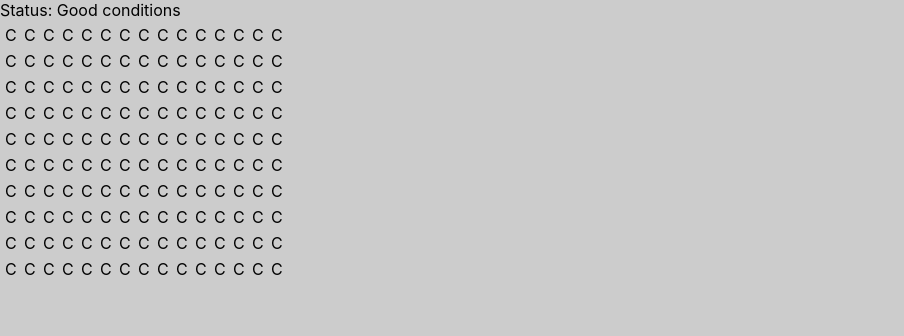
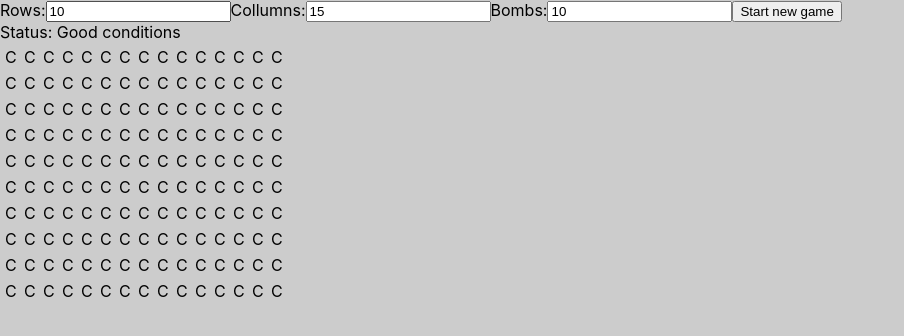
Before and after one commit to eduardoschneiders/minesweeper, a React (Create React App) app in the folder app/: page / in a window 1280 px wide. Shown: the top 336 px of the page, without its empty margins (0-904 px from the left). Built offline with nearby package versions, Linux system fonts and the light colour scheme.

Commit message:
Feat(Game Board): Config board settings

```diff
--- a/app/src/index.js
+++ b/app/src/index.js
@@ -38,20 +38,28 @@ class Board extends Component {
   constructor(props) {
     super(props)
 
-    let rowsCount = 10
-    let collumnsCount = 15
-    let bombsCount = 10
+    let defaultRows = 10
+    let defaultCollumns = 15
     let grid = []
-    for (let i = 0; i < rowsCount; i++) {
-      let row = Array(collumnsCount).fill({ value: 0, status: 'covered'})
+
+    for (let i = 0; i < defaultRows; i++) {
+      let row = Array(defaultCollumns).fill({ value: 0, status: 'covered'})
       grid.push(row)
     }
 
+    this.handleSubmit = this.handleSubmit.bind(this);
+    this.handleChangeRows = this.handleChangeRows.bind(this);
+    this.handleChangeCollumns = this.handleChangeCollumns.bind(this);
+    this.handleChangeBombs = this.handleChangeBombs.bind(this);
+
     this.state = {
+      targetRows: 10,
+      targetCollumns: 15,
+      targetBombs: 10,
+      rows: 10,
+      collumns: 15,
+      bombs: 10,
       grid: grid,
-      rowsCount: rowsCount,
-      collumnsCount: collumnsCount,
-      bombsCount: bombsCount,
       gridSeted: false,
       gameInGoodCondition: true
     }
@@ -60,9 +68,9 @@ class Board extends Component {
   setGrid(rowClicked, collumnClicked){
     let grid = this.state.grid.slice();
 
-    for (let i = 0; i < this.state['bombsCount']; i++) {
-      let row = randomInt(0, this.state['rowsCount'] - 1)
-      let collumn = randomInt(0, this.state['collumnsCount'] - 1)
+    for (let i = 0; i < this.state.bombs; i++) {
+      let row = randomInt(0, this.state.rows - 1)
+      let collumn = randomInt(0, this.state.collumns - 1)
       let cell = clone(grid[row][collumn])
 
       if (cell['hasBomb'] || (row === rowClicked && collumn === collumnClicked)) {
@@ -78,7 +86,7 @@ class Board extends Component {
     grid.forEach((row, i) => {
       row.forEach((collumn, j) => {
         let cell = clone(collumn)
-        cell['value'] = calculateBombs(i, j, this.state.rowsCount, this.state.collumnsCount, grid)
+        cell['value'] = calculateBombs(i, j, grid)
         grid[i][j] = cell
       })
     });
@@ -138,11 +146,65 @@ class Board extends Component {
     this.setState({ grid: grid })
   }
 
+  handleChangeRows(event) {
+    this.setState({targetRows: parseInt(event.target.value)});
+  }
+
+  handleChangeCollumns(event) {
+    this.setState({targetCollumns: parseInt(event.target.value)});
+  }
+
+  handleChangeBombs(event) {
+    this.setState({targetBombs: parseInt(event.target.value)});
+  }
+
+  handleSubmit(event) {
+    this.setState({
+      rows: this.state.targetRows,
+      collumns: this.state.targetCollumns,
+      bombs: this.state.targetBombs,
+      gameInGoodCondition: true,
+      gridSeted: false
+    })
+
+    let grid = []
+
+    for (let i = 0; i < this.state.targetRows; i++) {
+      let row = Array(this.state.targetCollumns).fill({ value: 0, status: 'covered'})
+      grid.push(row)
+    }
+    console.log(this.state.rows)
+
+    this.setState({
+      grid: grid
+    })
+
+    event.preventDefault();
+  }
+
   render () {
     let status = this.state.gameInGoodCondition ? 'Good conditions' : 'Lost the game'
 
     return (
       <div>
+        <form onSubmit={this.handleSubmit}>
+          <label>
+            Rows:
+            <input type="text" value={this.state.targetRows} onChange={this.handleChangeRows} />
+          </label>
+
+          <label>
+            Collumns:
+            <input type="text" value={this.state.targetCollumns} onChange={this.handleChangeCollumns} />
+          </label>
+
+          <label>
+            Bombs:
+            <input type="text" value={this.state.targetBombs} onChange={this.handleChangeBombs} />
+          </label>
+
+          <input type="submit" value="Start new game" />
+        </form>
         Status: {status}
         <table>
           <tbody>
@@ -183,12 +245,16 @@ class Board extends Component {
   }
 }
 
+
 class Game extends Component {
   render () {
     return(
       <div className="game">
+        <div className="game-form">
+
+        </div>
         <div className="game-board">
-            <Board />
+          <Board/>
         </div>
       </div>
     )
@@ -212,7 +278,7 @@ function clone(hash) {
   return object;
 }
 
-function calculateBombs(row, collumn, maxRows, maxCollumns, grid) {
+function calculateBombs(row, collumn, grid) {
   let total = 0
 
   total += fetchCellBomb(row - 1, collumn - 1, grid)
@@ -236,8 +302,6 @@ function fetchCellBomb(i, j, grid){
 }
 
 function revealAround(i, j, grid, first) {
-  let allRevealed = false
-
   let cell = fetchCell(i, j, grid)
   if (first || (cell && cell['status'] !== 'uncovered')) {
     cell['status'] = 'uncovered'
```
